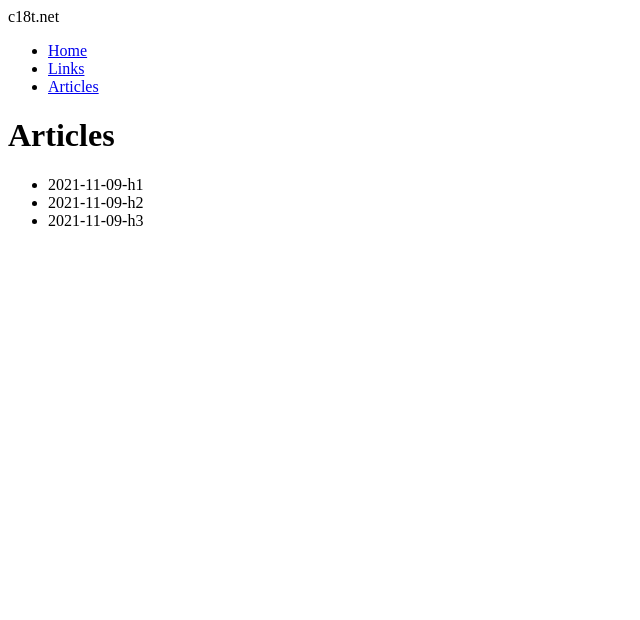
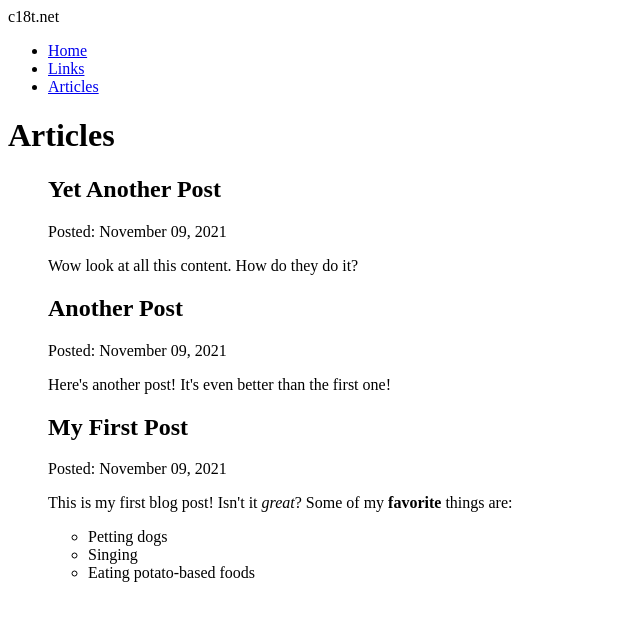
Before and after one commit to c18t/c18t.net, a Gatsby site: page /article in a window 1280 px wide. Shown: the whole page, without its empty margins (0-640 px from the left). Built offline with nearby package versions, Linux system fonts and the light colour scheme; Gatsby itself is replaced by a stand-in of ours.

Commit message:
Finished Gatsby Tutorial Part 5

```diff
--- /dev/null
+++ b/article/2021-11-09-my-first-post.mdx
@@ -0,0 +1,9 @@
+---
+title: "My First Post"
+date: "2021-11-09"
+---
+This is my first blog post! Isn't it *great*?
+Some of my **favorite** things are:
+* Petting dogs
+* Singing
+* Eating potato-based foods
--- /dev/null
+++ b/article/2021-11-09-z2-another-post.mdx
@@ -0,0 +1,5 @@
+---
+title: "Another Post"
+date: "2021-11-09"
+---
+Here's another post! It's even better than the first one!
--- /dev/null
+++ b/article/2021-11-09-z3-yet-another-post.mdx
@@ -0,0 +1,5 @@
+---
+title: "Yet Another Post"
+date: "2021-11-09"
+---
+Wow look at all this content. How do they do it?
--- a/gatsby-config.js
+++ b/gatsby-config.js
@@ -13,5 +13,6 @@ module.exports = {
         path: `${__dirname}/article`,
       }
     },
+    "gatsby-plugin-mdx",
   ],
 };
--- a/package.json
+++ b/package.json
@@ -17,6 +17,7 @@
   "dependencies": {
     "gatsby": "^4.1.1",
     "gatsby-plugin-image": "^2.1.0",
+    "gatsby-plugin-mdx": "^3.1.0",
     "gatsby-plugin-sharp": "^4.1.0",
     "gatsby-source-filesystem": "^4.1.0",
     "react": "^17.0.2",
--- a/src/pages/article.js
+++ b/src/pages/article.js
@@ -1,5 +1,6 @@
 import * as React from 'react'
-import { graphql} from 'gatsby'
+import { graphql } from 'gatsby'
+import { MDXRenderer } from 'gatsby-plugin-mdx'
 import Layout from '../components/layout'
 
 const ArticlePage = ({ data }) => {
@@ -7,10 +8,14 @@ const ArticlePage = ({ data }) => {
     <Layout pageTitle="Articles">
       <ul>
       {
-        data.allFile.nodes.map(node => (
-          <li key={node.name}>
-            {node.name}
-          </li>
+        data.allMdx.nodes.map(node => (
+          <article key={node.id}>
+            <h2>{node.frontmatter.title}</h2>
+            <p>Posted: {node.frontmatter.date}</p>
+            <MDXRenderer>
+              {node.body}
+            </MDXRenderer>
+            </article>
         ))
       }
       </ul>
@@ -20,9 +25,15 @@ const ArticlePage = ({ data }) => {
 
 export const query = graphql`
   query {
-    allFile {
+    allMdx(sort: {fields: slug, order: DESC}) {
       nodes {
-        name
+        frontmatter {
+          title
+          date(formatString: "MMMM DD, YYYY")
+        }
+        id
+        body
+        slug
       }
     }
   }
```
Also changed, not shown: article/2021-11-09-h1.mdx (deleted, +0 -12 lines), article/2021-11-09-h2.mdx (deleted, +0 -12 lines), article/2021-11-09-h3.mdx (deleted, +0 -12 lines), 3 other files.
